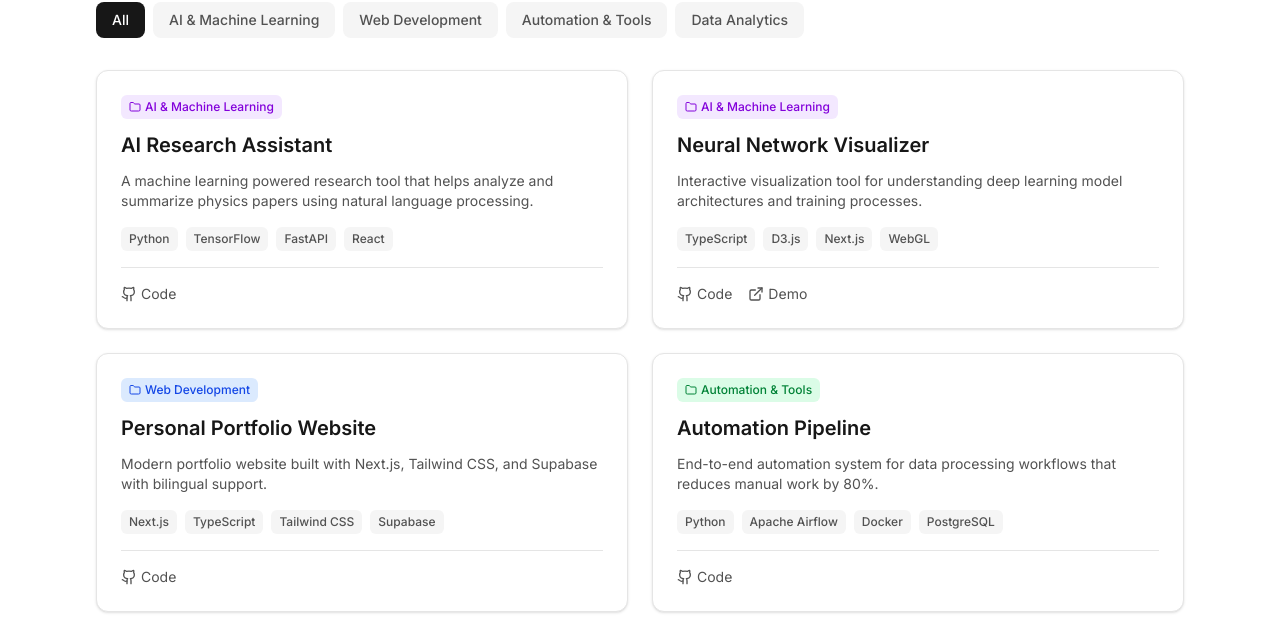
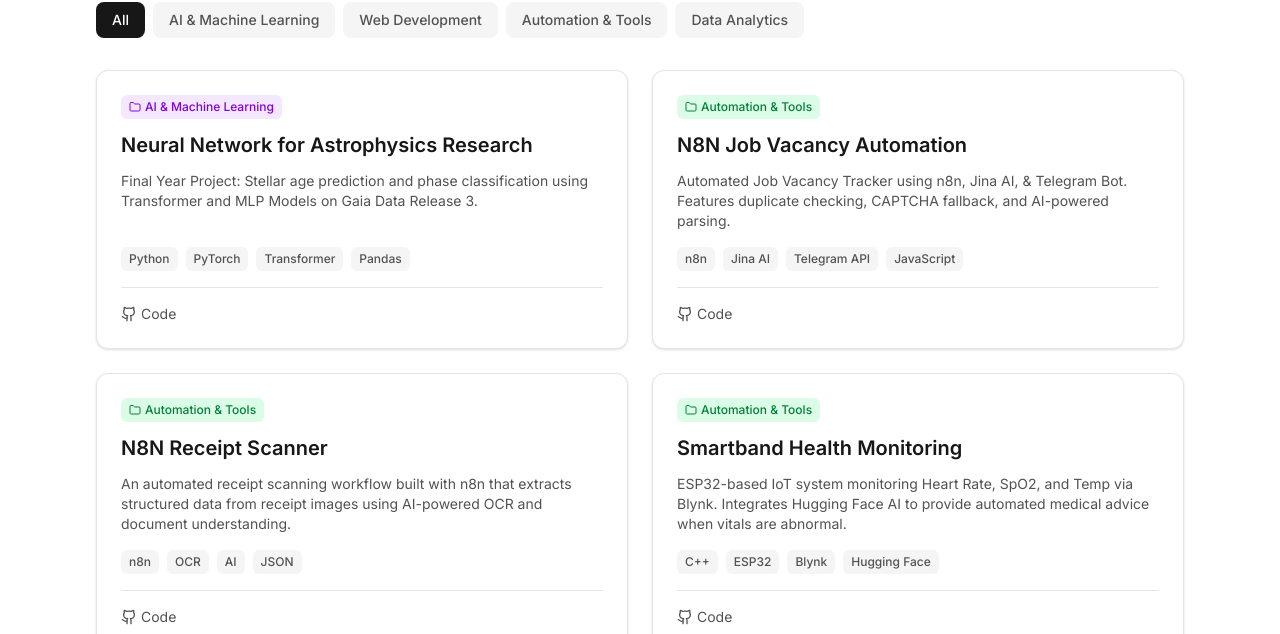
Before and after one commit to pranata-dev/personal-website, a Next.js app: page /projects in a window 1280 px wide. Shown: the part 318-952 px from the top of the page. Built offline with nearby package versions, Linux system fonts and the light colour scheme; no server answers; the database is empty.

Commit message:
feat: update portfolio projects with real data

```diff
--- a/src/app/projects/page.tsx
+++ b/src/app/projects/page.tsx
@@ -10,14 +10,13 @@
 
 // Sample projects organized by category
 const sampleProjects: Project[] = [
-    // AI & Machine Learning
     {
         id: '1',
-        title: 'AI Research Assistant',
-        description: 'A machine learning powered research tool that helps analyze and summarize physics papers using natural language processing.',
-        tech_stack: ['Python', 'TensorFlow', 'FastAPI', 'React'],
+        title: 'Neural Network for Astrophysics Research',
+        description: 'Final Year Project: Stellar age prediction and phase classification using Transformer and MLP Models on Gaia Data Release 3.',
+        tech_stack: ['Python', 'PyTorch', 'Transformer', 'Pandas'],
         category: 'ai-ml',
-        github_url: 'https://github.com/pranata-dev/ai-research',
+        github_url: 'https://github.com/pranata-dev/stellar-evolution',
         demo_url: null,
         image_url: null,
         featured: true,
@@ -26,39 +25,37 @@
     },
     {
         id: '2',
-        title: 'Neural Network Visualizer',
-        description: 'Interactive visualization tool for understanding deep learning model architectures and training processes.',
-        tech_stack: ['TypeScript', 'D3.js', 'Next.js', 'WebGL'],
-        category: 'ai-ml',
-        github_url: 'https://github.com/pranata-dev/nn-viz',
-        demo_url: 'https://nn-viz.demo.com',
-        image_url: null,
-        featured: false,
-        created_at: new Date().toISOString(),
-        updated_at: new Date().toISOString(),
-    },
-    // Web Development
-    {
-        id: '3',
-        title: 'Personal Portfolio Website',
-        description: 'Modern portfolio website built with Next.js, Tailwind CSS, and Supabase with bilingual support.',
-        tech_stack: ['Next.js', 'TypeScript', 'Tailwind CSS', 'Supabase'],
-        category: 'web-dev',
-        github_url: 'https://github.com/pranata-dev/personal-website',
+        title: 'N8N Job Vacancy Automation',
+        description: 'Automated Job Vacancy Tracker using n8n, Jina AI, & Telegram Bot. Features duplicate checking, CAPTCHA fallback, and AI-powered parsing.',
+        tech_stack: ['n8n', 'Jina AI', 'Telegram API', 'JavaScript'],
+        category: 'automation',
+        github_url: 'https://github.com/pranata-dev/n8n-job-vacancy-automation',
         demo_url: null,
         image_url: null,
         featured: true,
         created_at: new Date().toISOString(),
         updated_at: new Date().toISOString(),
     },
-    // Automation & Tools
+    {
+        id: '3',
+        title: 'N8N Receipt Scanner',
+        description: 'An automated receipt scanning workflow built with n8n that extracts structured data from receipt images using AI-powered OCR and document understanding.',
+        tech_stack: ['n8n', 'OCR', 'AI', 'JSON'],
+        category: 'automation',
+        github_url: 'https://github.com/pranata-dev/n8n-receipt-scanning',
+        demo_url: null,
+        image_url: null,
+        featured: false,
+        created_at: new Date().toISOString(),
+        updated_at: new Date().toISOString(),
+    },
     {
         id: '4',
-        title: 'Automation Pipeline',
-        description: 'End-to-end automation system for data processing workflows that reduces manual work by 80%.',
-        tech_stack: ['Python', 'Apache Airflow', 'Docker', 'PostgreSQL'],
+        title: 'Smartband Health Monitoring',
+        description: 'ESP32-based IoT system monitoring Heart Rate, SpO2, and Temp via Blynk. Integrates Hugging Face AI to provide automated medical advice when vitals are abnormal.',
+        tech_stack: ['C++', 'ESP32', 'Blynk', 'Hugging Face'],
         category: 'automation',
-        github_url: 'https://github.com/pranata-dev/automation',
+        github_url: 'https://github.com/pranata-dev/smartband-healt-monitoring-iot',
         demo_url: null,
         image_url: null,
         featured: true,
@@ -67,28 +64,14 @@
     },
     {
         id: '5',
-        title: 'Smart Health Monitoring Band',
-        description: 'IoT-based health monitoring system using ESP32 with 85-90% accuracy for vital sign detection.',
-        tech_stack: ['C++', 'ESP32', 'TensorFlow Lite', 'Python'],
-        category: 'automation',
-        github_url: 'https://github.com/pranata-dev/health-band',
+        title: 'Personal Website Branding',
+        description: 'Modern Personal Portfolio built with Next.js 16 (App Router), React 19, & Tailwind CSS v4. Features bilingual support (i18n), dark mode, and a hybrid blog system.',
+        tech_stack: ['Next.js 16', 'React 19', 'Tailwind CSS v4', 'Supabase'],
+        category: 'web-dev',
+        github_url: 'https://github.com/pranata-dev/personal-website',
         demo_url: null,
         image_url: null,
-        featured: false,
-        created_at: new Date().toISOString(),
-        updated_at: new Date().toISOString(),
-    },
-    // Data Analytics
-    {
-        id: '6',
-        title: 'Stellar Classification System',
-        description: 'Neural network-based system for classifying stellar evolutionary phases using spectral data.',
-        tech_stack: ['Python', 'PyTorch', 'Pandas', 'Matplotlib'],
-        category: 'data-analytics',
-        github_url: 'https://github.com/pranata-dev/stellar-classification',
-        demo_url: null,
-        image_url: null,
-        featured: false,
+        featured: true,
         created_at: new Date().toISOString(),
         updated_at: new Date().toISOString(),
     },
```
Also changed, not shown: 1 other file (tests, documents, lock files or other folders).
